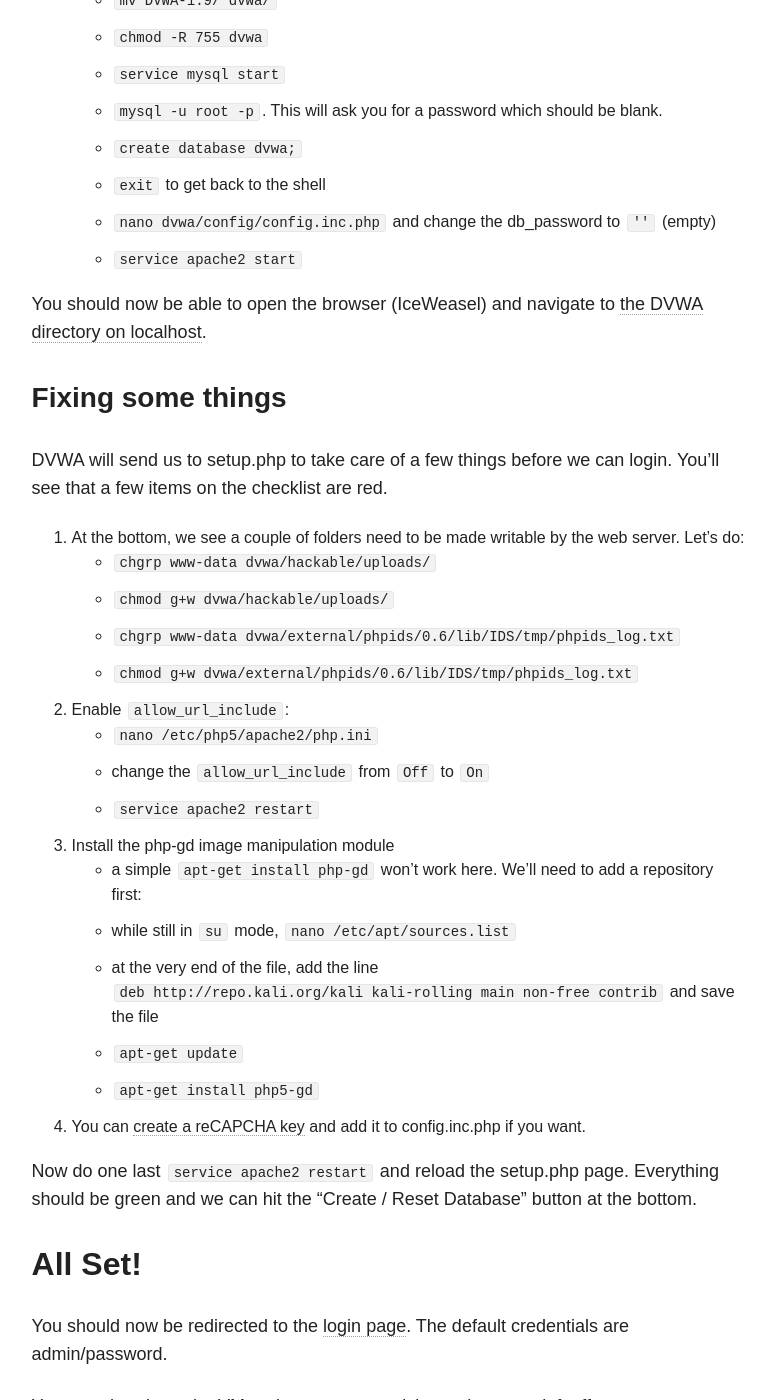
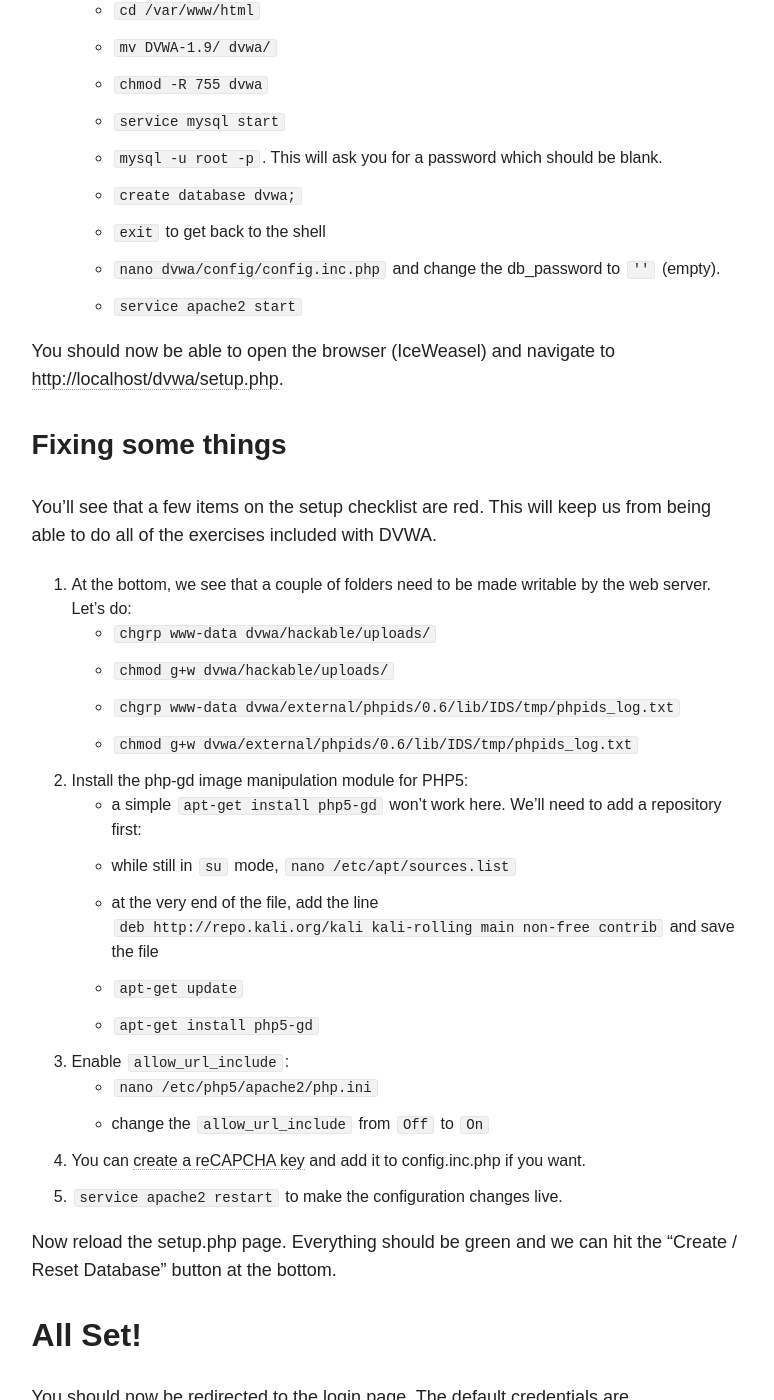
Before and after one commit to SamNazar/samnazar.github.io, a Jekyll site: the page built from _posts/articles/2016-04-05-setting-up-dvwa-in-a-kali-vm.md, in a window 1280 px wide and 1400 px high, scrolled down 2266 px. Shown: the whole window, without its empty margins (348-1122 px from the left). Built offline with Jekyll 4.4.1, drawn with Linux system fonts in a browser that asks for light colours; nearby versions of some CDN libraries; some of the changed text lies outside the part shown.

Commit message:
Edit DVWA article based on Linh's input
Change the order of some steps and add a few clarifying sentences.

```diff
--- a/_posts/articles/2016-04-05-setting-up-dvwa-in-a-kali-vm.md
+++ b/_posts/articles/2016-04-05-setting-up-dvwa-in-a-kali-vm.md
@@ -31,28 +31,28 @@
 ## The process
 
 ### What you'll need
-1. [VirtualBox](https://www.virtualbox.org/wiki/Downloads)
-2. The prebuilt [VirtualBox image of Kali](https://www.offensive-security.com/kali-linux-vmware-virtualbox-image-download/)
-3. [DVWA itself](https://github.com/RandomStorm/DVWA/archive/v1.9.zip)
-4. Something that can decompress .7z files
-
-If your Kali download fails, try using the torrent.  Extract the Kali image archive before proceeding.
+1. [VirtualBox](https://www.virtualbox.org/wiki/Downloads) installed
+2. The prebuilt [VirtualBox image of Kali](https://www.offensive-security.com/kali-linux-vmware-virtualbox-image-download/).  I recommend downloading it via BitTorrent.
+3. [DVWA itself](http://www.dvwa.co.uk/) (use the download link there for the latest version)
+4. Something that can decompress .7z files ([7-Zip](http://www.7-zip.org/) on Windows, [The Unarchiver](https://itunes.apple.com/us/app/the-unarchiver/id425424353) on a Mac, or p7zip in Linux)
 
 ### Kali Setup
-1. In VirtualBox Manager, go to `File -> Import Appliance...` and select the appropriate .ova file.  You can just click `Continue` and `Import`.  The default settings should be fine.
-2. Start the Kali VM and login as root.  The default password for the VM is `toor`.
-3. [Create a new user](https://www.linkedin.com/pulse/20140502074357-79939846-adding-a-new-user-in-kali-linux).
-    - `useradd -m username`
-    - `passwd username` to set a password
-    - `usermod -a -G sudo username` to add the user to the sudo group
-    - `chsh -s /bin/bash username` to set the shell to bash (or another shell if you prefer)
-4. Login as the new user
+1. Decompress the .7z with the VirtualBox image.  This should yield a `.ova` file.
+2. In VirtualBox Manager, go to `File -> Import Appliance...` and select the appropriate .ova file.  You can just click `Continue` and `Import`.  The default settings should be fine.  This part may take a few minutes.
+3. Start the Kali VM and login as root.  The default password for the VM is `toor`.
+4. Open up a terminal window from the icon with a "$_" on the left of the screen.
+5. [Create a new user](https://www.linkedin.com/pulse/20140502074357-79939846-adding-a-new-user-in-kali-linux).
+    - `useradd -m <username>`
+    - `passwd <username>` to set a password
+    - `usermod -a -G sudo <username>` to add the user to the sudo group
+    - `chsh -s /bin/bash <username>` to set the shell to bash (or another shell if you prefer)
+6. Logout as root, then login as the new user.
 
 ### DVWA Installation
 1. Drag the `DVWA-1.9.zip` file onto your VM's desktop (or just open IceWeasel and download it).
 2. Open a terminal window and run the following:
     - `sudo su`
-    - `unzip ~/Desktop/DVWA-1.9.zip -d /var/www/html/`
+    - `unzip /home/<your username from above>/Desktop/DVWA-1.9.zip -d /var/www/html/`
     - `cd /var/www/html`
     - `mv DVWA-1.9/ dvwa/`
     - `chmod -R 755 dvwa`
@@ -60,33 +60,32 @@
     - `mysql -u root -p`. This will ask you for a password which should be blank.
     - `create database dvwa;`
     - `exit` to get back to the shell
-    - `nano dvwa/config/config.inc.php` and change the db_password to `''` (empty)
+    - `nano dvwa/config/config.inc.php` and change the db_password to `''` (empty).
     - `service apache2 start`
 
-You should now be able to open the browser (IceWeasel) and navigate to [the DVWA directory on localhost](http://localhost/dvwa/).
+You should now be able to open the browser (IceWeasel) and navigate to [http://localhost/dvwa/setup.php](http://localhost/dvwa/setup.php).
 
 ### Fixing some things
-DVWA will send us to setup.php to take care of a few things before we can login.  You'll see that a few items on the checklist are red.
+You'll see that a few items on the setup checklist are red.  This will keep us from being able to do all of the exercises included with DVWA.
 
-1. At the bottom, we see a couple of folders need to be made writable by the web server.  Let's do:
+1. At the bottom, we see that a couple of folders need to be made writable by the web server.  Let's do:
     - `chgrp www-data dvwa/hackable/uploads/`
     - `chmod g+w dvwa/hackable/uploads/`
     - `chgrp www-data dvwa/external/phpids/0.6/lib/IDS/tmp/phpids_log.txt`
     - `chmod g+w dvwa/external/phpids/0.6/lib/IDS/tmp/phpids_log.txt`
-2. Enable `allow_url_include`:
-    - `nano /etc/php5/apache2/php.ini`
-    - change the `allow_url_include` from `Off` to `On`
-    - `service apache2 restart`
-3. Install the php-gd image manipulation module
-    - a simple `apt-get install php-gd` won't work here.  We'll need to add a repository first:
+2. Install the php-gd image manipulation module for PHP5:
+    - a simple `apt-get install php5-gd` won't work here.  We'll need to add a repository first:
     - while still in `su` mode, `nano /etc/apt/sources.list`
     - at the very end of the file, add the line `deb http://repo.kali.org/kali kali-rolling main non-free contrib` and save the file
     - `apt-get update`
     - `apt-get install php5-gd`
+3. Enable `allow_url_include`:
+    - `nano /etc/php5/apache2/php.ini`
+    - change the `allow_url_include` from `Off` to `On`
+4. You can [create a reCAPCHA key](https://www.google.com/recaptcha/admin/create) and add it to config.inc.php if you want.
+5. `service apache2 restart` to make the configuration changes live.
 
-4. You can [create a reCAPCHA key](https://www.google.com/recaptcha/admin/create) and add it to config.inc.php if you want.
-
-Now do one last `service apache2 restart` and reload the setup.php page.  Everything should be green and we can hit the "Create / Reset Database" button at the bottom.
+Now reload the setup.php page.  Everything should be green and we can hit the "Create / Reset Database" button at the bottom.
 
 ## All Set!
 
```
Also changed, not shown: other parts of _posts/articles/2016-04-05-setting-up-dvwa-in-a-kali-vm.md (+1 -1 lines).
